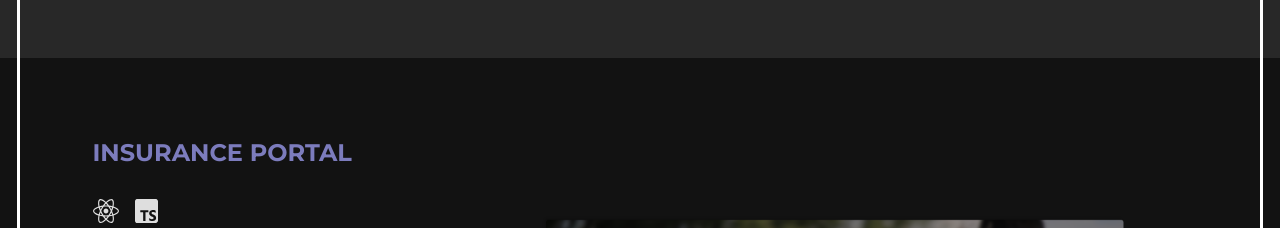
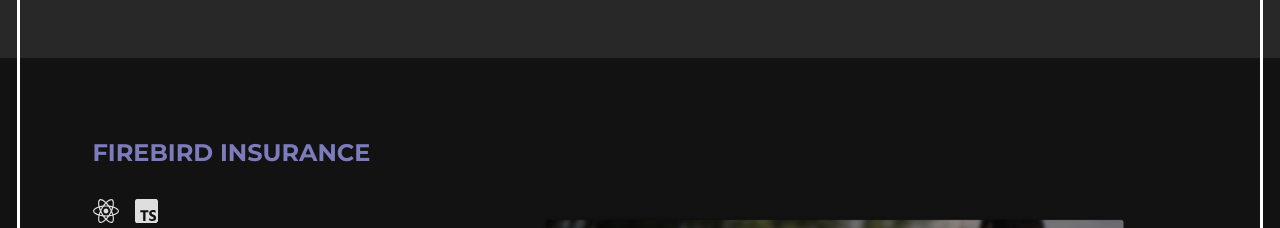
Before and after one commit to ninjaguydan/portfolio-3, a React (Create React App) app: page / in a window 1280 px wide. Shown: the part 860-1088 px from the top of the page. Built offline with nearby package versions, Linux system fonts and the light colour scheme.

Commit message:
updated URLs

```diff
--- a/src/Components/SiteContent.jsx
+++ b/src/Components/SiteContent.jsx
@@ -25,7 +25,7 @@ const SiteContent = () => {
   return (
     <div className="site-content">
       <Project title="Dex App" image={dexapp} icons={[react, ts]} desc={description.DEXAPP} project_link="https://ninjaguydan.github.io/dexapp_REACT" code="https://github.com/ninjaguydan/dexapp_REACT" />
-      <Project title="Insurance Portal" image={myfi} icons={[react, ts]} desc={description.MYFI} project_link="https://ninjaguydan.github.io/insurance-portal" code="https://github.com/ninjaguydan/insurance-portal" />
+      <Project title="Firebird Insurance" image={myfi} icons={[react, ts]} desc={description.MYFI} project_link="https://ninjaguydan.github.io/firebird" code="https://github.com/ninjaguydan/firebird" />
       <Project title="Render ATL 2023" image={render} icons={[react, next, ts, ms]} desc={description.RENDER} project_link="https://www.renderatl.com/" code={null} />
       <Project title="Portfolio Site" image={dt} icons={[react]} desc={description.DT} project_link="/" code="https://github.com/ninjaguydan/portfolio-3" />
       <About />
```
